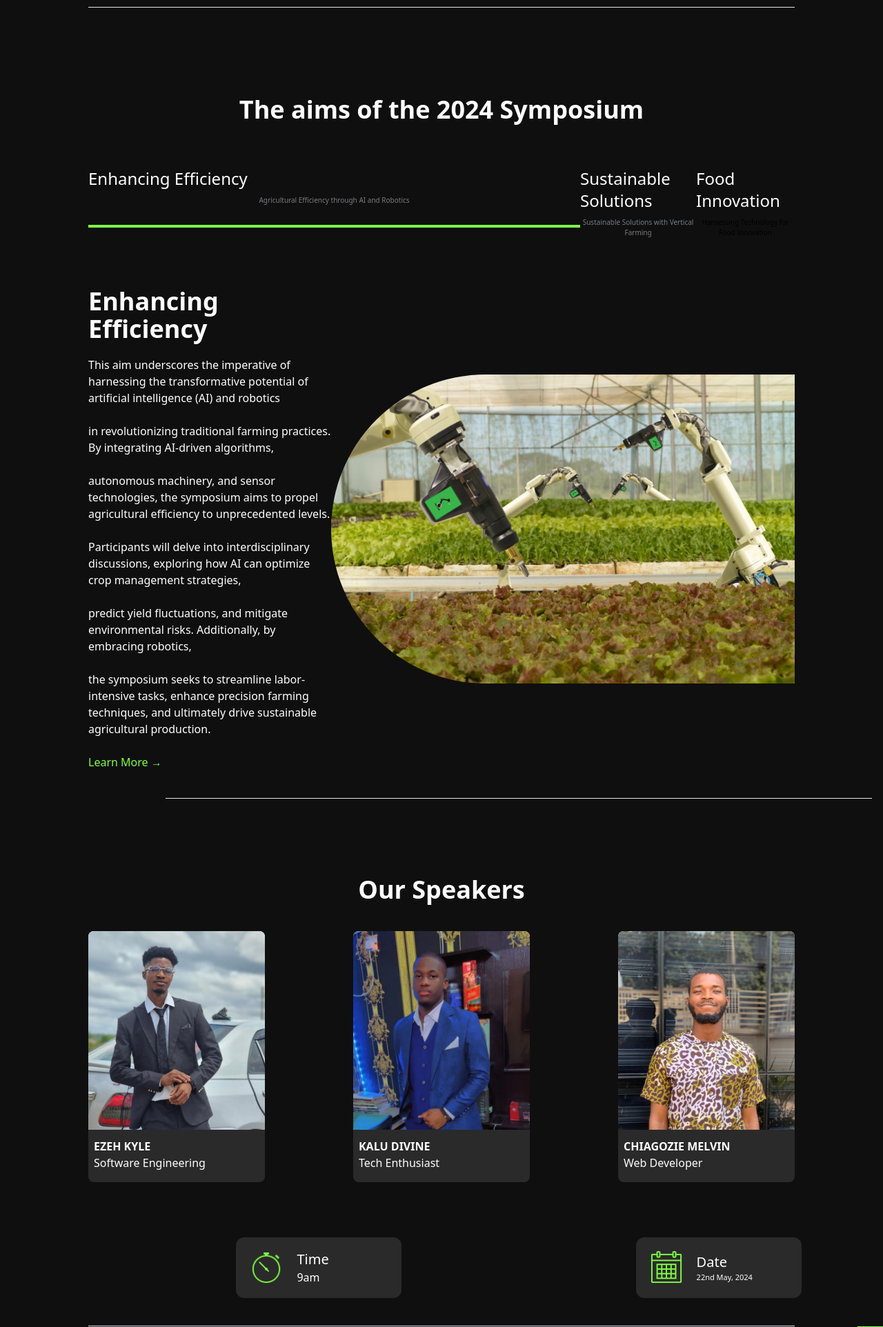
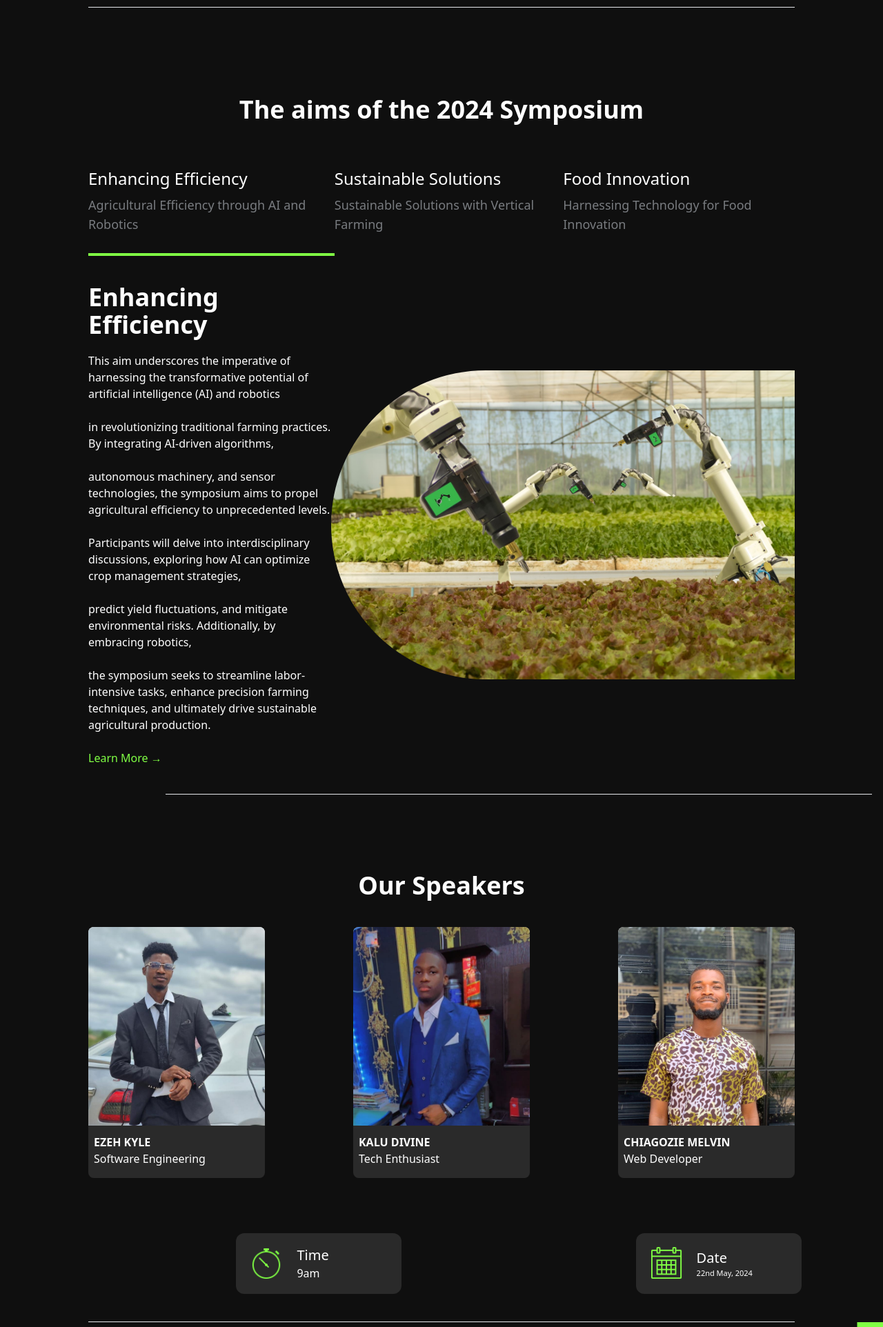
Before and after one commit to Josephvic278/symposium, a Django app: page / in a window 1280 px wide. Shown: the part 619-2543 px from the top of the page at 69% size. Run offline with Django 5.2, Linux system fonts and the light colour scheme; some libraries are stand-ins or nearby versions.

Commit message:
fixing damages to desktop view

```diff
--- a/symposium/app/templates/index.html
+++ b/symposium/app/templates/index.html
@@ -51,13 +51,13 @@
             </div>
             <div class="mt-16">
                 <div class="flex w-full justify-between space-x-[33.3%] lg:space-x-0">
-                    <div onclick="move_page(1)" class="w-full"><h1 class="text-white text-lg lg:text-2xl text-left mr-1" >Enhancing Efficiency</h1><p class="text-gray_p text-[10px] text-center mt-2 whitespace-pre-line">Agricultural Efficiency through AI and Robotics</p>
+                    <div onclick="move_page(1)"><h1 class="text-white text-lg lg:text-2xl text-left mr-1" >Enhancing Efficiency</h1><p class="text-gray_p text-[10px] lg:text-lg text-center lg:text-left mt-2 whitespace-pre-line">Agricultural Efficiency through AI and Robotics</p>
                         <div class="w-full bg-80ff44 h-1 mt-7" line_id=1>
                         </div></div>
-                    <div onclick="move_page(2)" ><h1 class="text-white text-lg lg:text-2xl text-left" >Sustainable Solutions</h1><p class="text-gray_p text-[10px] text-center mt-2 whitespace-pre-line">Sustainable Solutions with Vertical Farming</p>
+                    <div onclick="move_page(2)" ><h1 class="text-white text-lg lg:text-2xl text-left" >Sustainable Solutions</h1><p class="text-gray_p text-[10px] lg:text-lg text-center lg:text-left mt-2 whitespace-pre-line">Sustainable Solutions with Vertical Farming</p>
                         <div class="w-0 bg-80ff44 h-1 mt-7 " line_id=2>
                         </div></div>
-                    <div onclick="move_page(3)" ><h1 class="text-white text-lg lg:text-2xl text-left" >Food Innovation</h1><p class="ttext-gray_p text-[10px] text-center mt-2 whitespace-pre-line">Harnessing Technology for Food Innovation</p>
+                    <div onclick="move_page(3)" ><h1 class="text-white text-lg lg:text-2xl text-left" >Food Innovation</h1><p class="text-gray_p text-[10px] lg:text-lg text-center lg:text-left mt-2 whitespace-pre-line">Harnessing Technology for Food Innovation</p>
                         <div class="w-0 bg-80ff44 h-1 mt-7" line_id=3>
                         </div></div>
                 </div>
@@ -146,7 +146,7 @@
                 </div>
             </div>
             </div>
-            <hr class="mt-10">
+            <hr class="mt-10 translate-x-[7rem] lg:translate-x-0">
             <div class="absolute right-0">
                 <img src="{% static 'img/step_up_box.png' %}" alt="" class="w-28">
             </div>
--- a/symposium/theme/static/css/dist/styles.css
+++ b/symposium/theme/static/css/dist/styles.css
@@ -1599,4 +1599,9 @@ body {
     font-size: 1.25rem;
     line-height: 1.75rem;
   }
-}
+
+  .lg\:text-lg {
+    font-size: 1.125rem;
+    line-height: 1.75rem;
+  }
+}
```
